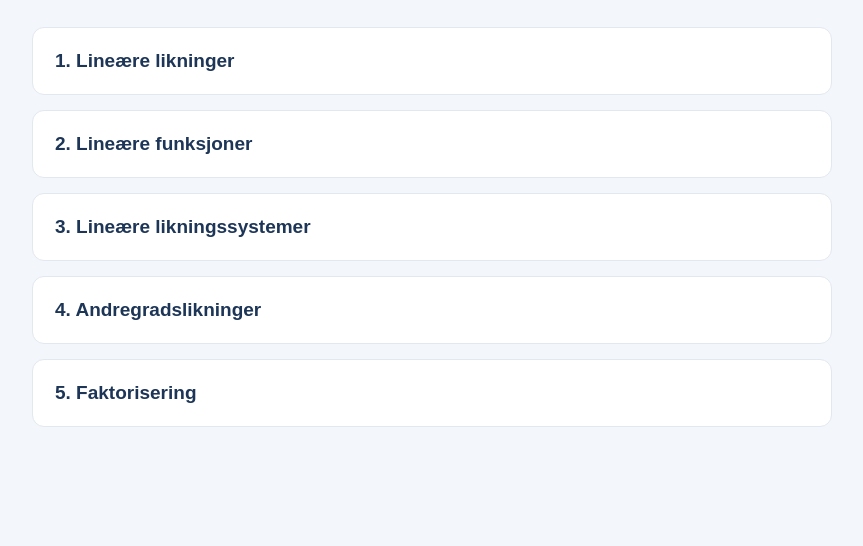
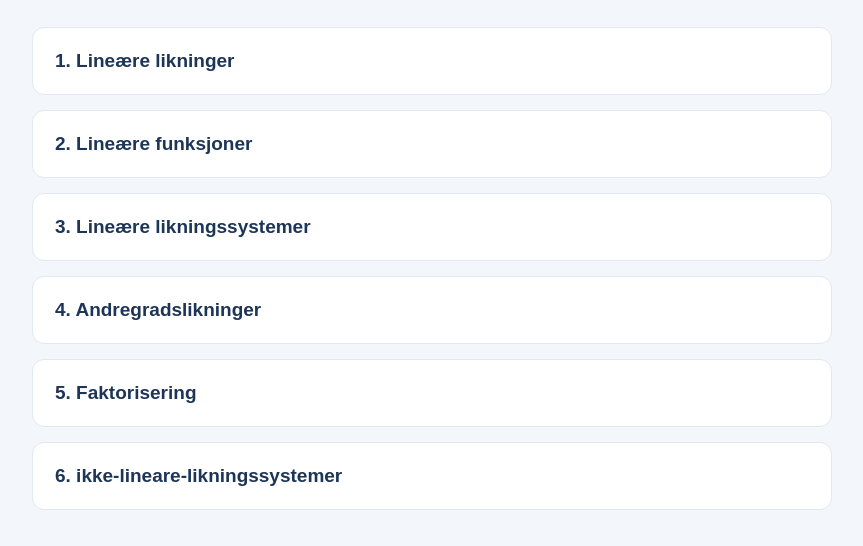
Before and after one commit to issamihesh/matematikk, a plain HTML site: page 1T/index.html in a window 1280 px wide. Shown: the part 168-714 px from the top of the page, without its empty margins (208-1071 px from the left). Drawn offline with Linux system fonts and the light colour scheme.

Commit message:
Add link to ikke-lineare-likningssystemer in index.html

```diff
--- a/1T/index.html
+++ b/1T/index.html
@@ -86,6 +86,11 @@ h1 {
     5. Faktorisering
 </a>
 
+<a class="tema" href="Faktorisering.html">
+    6. ikke-lineare-likningssystemer
+</a>
+
+
 </main>
 
 </body>
```
